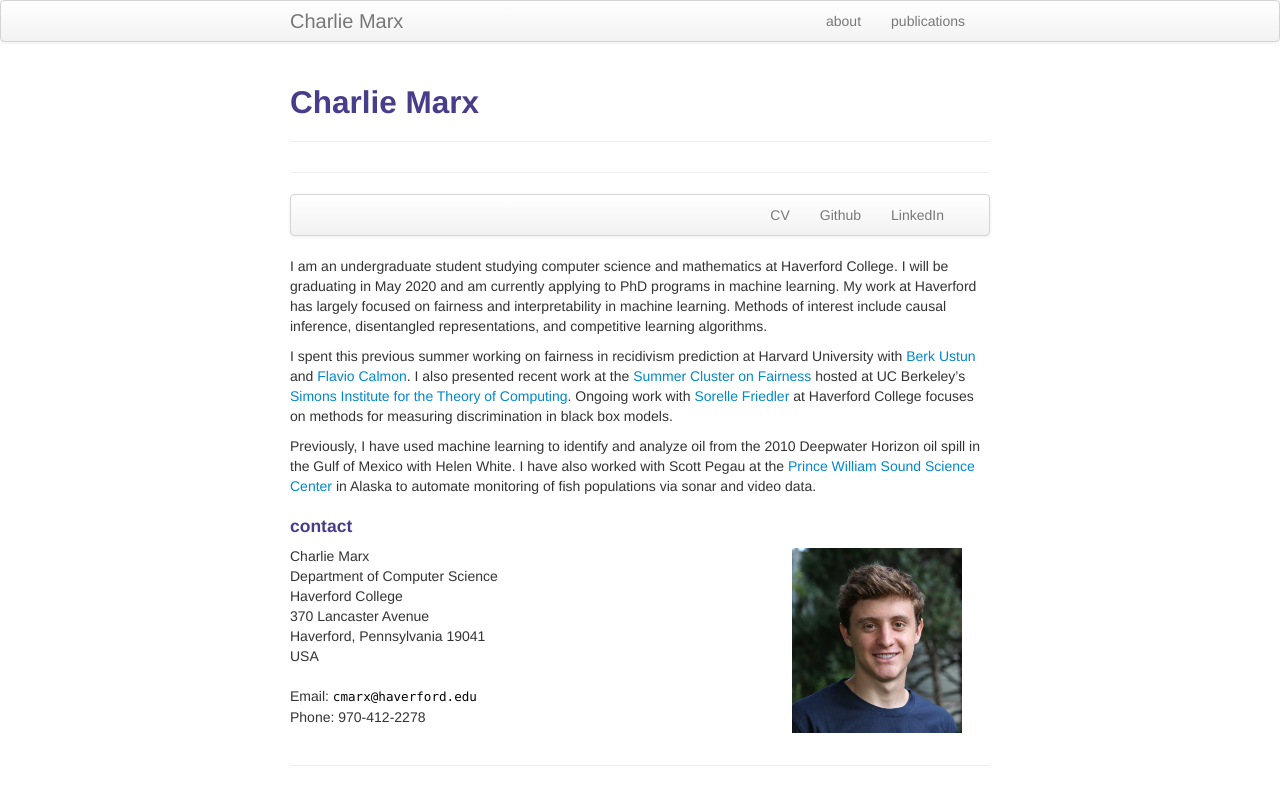
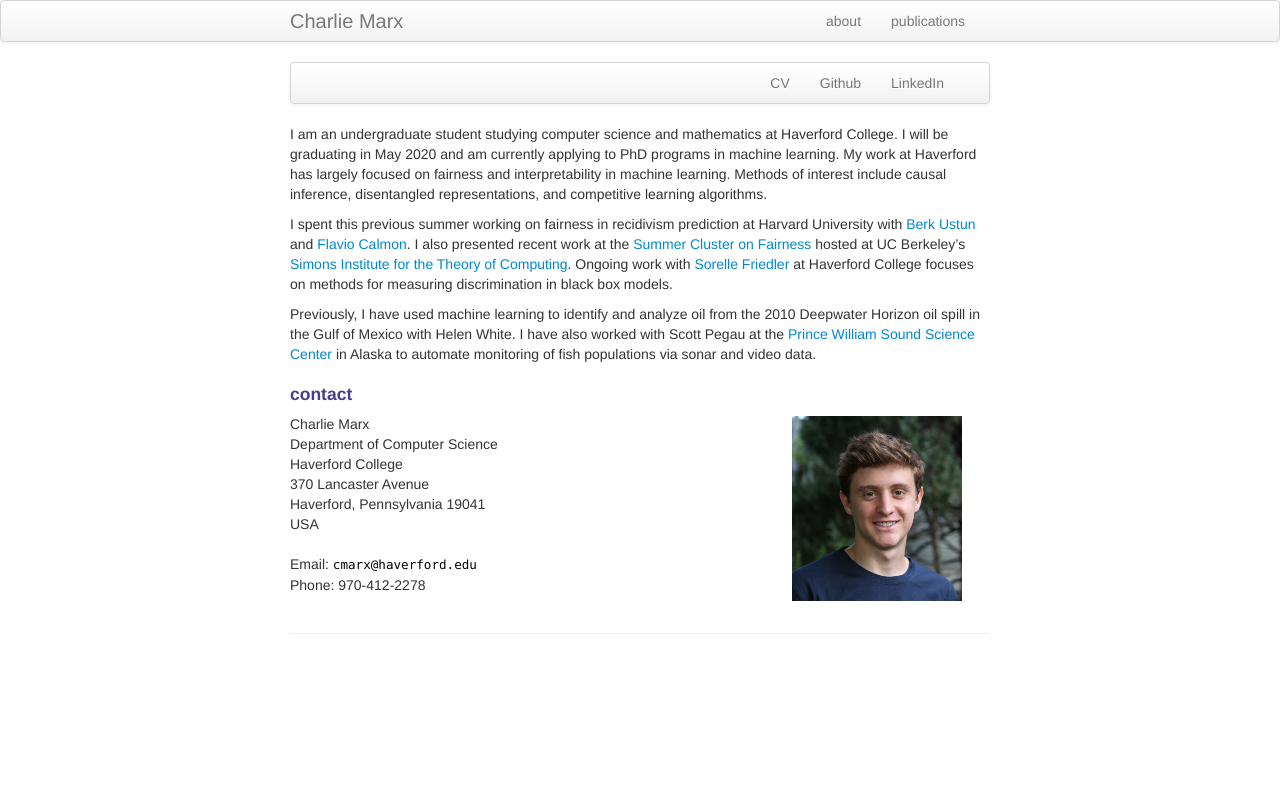
Before and after one commit to charliemarx/charliemarx.github.io, a Jekyll site: the page built from index.md, in a window 1280 px wide. Shown: the top 805 px of the page. Built offline with Jekyll 4.4.1, drawn with Linux system fonts in a browser that asks for light colours.

Commit message:
formatting about title

```diff
--- a/index.md
+++ b/index.md
@@ -4,11 +4,6 @@ title: Charlie Marx
 description: Charlie Marx is an undergraduate student studying computer science and mathematics at Haverford College graduating in May 2020.
 ---
 
-<div class="page-header">
-  <h2>{{ page.title }} {% if page.tagline %} <small>{{ page.tagline }}</small>{% endif %}</h2>
-</div>
-
----
 <div class="navbar">
   <div class="navbar-inner">
       <ul class="nav">
```
